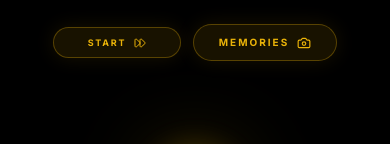
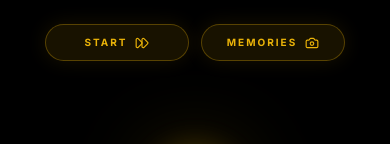
Before and after one commit to SuperGxw/immersive_countdown_2026, a React (Vite) app: page / in a window 390 px wide. Shown: the top 144 px of the page. Built offline with nearby package versions, Linux system fonts and the light colour scheme; a web font is replaced by a local one.

Commit message:
first commit

```diff
--- a/App.tsx
+++ b/App.tsx
@@ -108,10 +108,10 @@ const App: React.FC = () => {
             whileHover={{ scale: 1.05 }}
             whileTap={{ scale: 0.95 }}
             onClick={(e) => { e.stopPropagation(); startCountdown(); }}
-            className="flex items-center justify-center gap-2 w-32 md:w-44 py-2 md:py-3 bg-yellow-500/10 hover:bg-yellow-500/20 border border-yellow-500/30 rounded-full transition-all group backdrop-blur-lg shadow-[0_0_20px_rgba(234,179,8,0.1)]"
+            className="flex items-center justify-center gap-2 w-36 md:w-44 py-2.5 md:py-3 bg-yellow-500/10 hover:bg-yellow-500/20 border border-yellow-500/30 rounded-full transition-all group backdrop-blur-lg shadow-[0_0_20px_rgba(234,179,8,0.1)]"
           >
-            <span className="text-[9px] md:text-xs font-bold tracking-[0.2em] md:tracking-[0.4em] text-yellow-500 group-hover:text-yellow-400 uppercase">Start</span>
-            <FastForward className="w-3 h-3 md:w-4 md:h-4 text-yellow-500" />
+            <span className="text-[10px] md:text-xs font-bold tracking-[0.2em] md:tracking-[0.4em] text-yellow-500 group-hover:text-yellow-400 uppercase">Start</span>
+            <FastForward className="w-3.5 h-3.5 md:w-4 md:h-4 text-yellow-500" />
           </motion.button>
 
           <input
```
